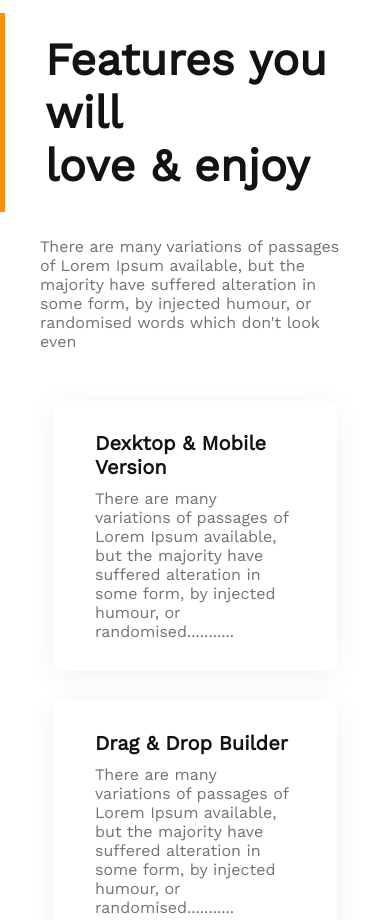
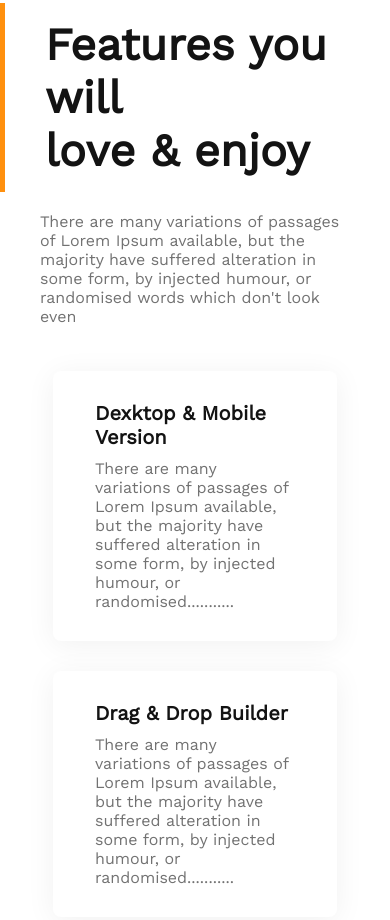
Before and after one commit to 01ashikdas/g3-architects, a plain HTML site: page index.html in a window 390 px wide. Shown: the part 2873-3793 px from the top of the page. Drawn offline with nearby package versions, Linux system fonts and the light colour scheme.

Commit message:
mobile device responsive

```diff
--- a/index.html
+++ b/index.html
@@ -84,17 +84,17 @@
             <div class="feature-experience">
 
                 <div>
-                    <h3 class="experince-title">
+                    <h3 class="experience-title">
                         Features you will <br> love & enjoy
                     </h3>
-                    <p class="experince-description">
+                    <p class="experience-description">
                         There are many variations of passages of Lorem Ipsum available, but the <br> majority have
                         suffered
                         alteration in some form, by injected humour, or <br> randomised words which don't look even
                     </p>
                 </div>
                 <!-- feature items -->
-                <div class="experince-list">
+                <div class="experience-list">
                     <div class="feature-items ">
                         <div class="feature-item">
                             <h4 class="feature-item-title">
@@ -142,7 +142,7 @@
             </div>
         </section>
         <!--  facts  and Sponspors section  -->
-        <section class="container hide">
+        <section class="container ">
             <h3 class="facts-title">
                 Some Facts</h3>
             <p class="facts-description">There are many variations of passages of Lorem Ipsum available, but <br> the
@@ -198,7 +198,7 @@
         </section>
     </main>
     <!-- main container end  -->
-    <footer class="hide">
+    <footer>
         <p>All rights reserved copyright@2023 startup landing page design</p>
     </footer>
 </body>
--- a/style-sheets/style.css
+++ b/style-sheets/style.css
@@ -140,19 +140,19 @@ main {
     margin-top: 32px;
 }
 
-/* Feature Experince container  */
+/* Feature Experience container  */
 .feature-experience {
     margin-top: 80px;
 }
 
-.experince-title {
+.experience-title {
     color: #131313;
     font-size: 45px;
     font-weight: 700;
     border-left: 5px solid #FF900E;
 }
 
-.experince-description {
+.experience-description {
     margin-top: 5px;
     color: #727272;
 }
@@ -181,7 +181,7 @@ main {
 
 /* architects banner  */
 
-.experince-list {
+.experience-list {
     display: flex;
     align-items: center;
     justify-content: space-between;
@@ -271,7 +271,8 @@ main {
     margin-bottom: 130px;
     display: flex;
     align-items: center;
-    justify-content: space-evenly;
+    justify-content: space-around;
+    gap: 30px;
 }
 
 .sponser-item img {
@@ -308,7 +309,9 @@ footer p {
     .nav-link ul,
     .feature,
     .feature-img,
-    .experince-list {
+    .experience-list,
+    .fact-items,
+    .sponsers-items {
         flex-direction: column;
         align-items: center;
     }
@@ -327,10 +330,14 @@ footer p {
     }
 
     .feature,
-    .experince-title,
-    .experince-description,
-    .architecers {
-        padding: 20px 40px;
+    .experience-title,
+    .experience-description,
+    .architecers,
+    .facts-title,
+    .facts-description,
+    .sponser-title,
+    .sponser-description {
+        padding: 15px 40px;
     }
 
     .feature-item {
```
